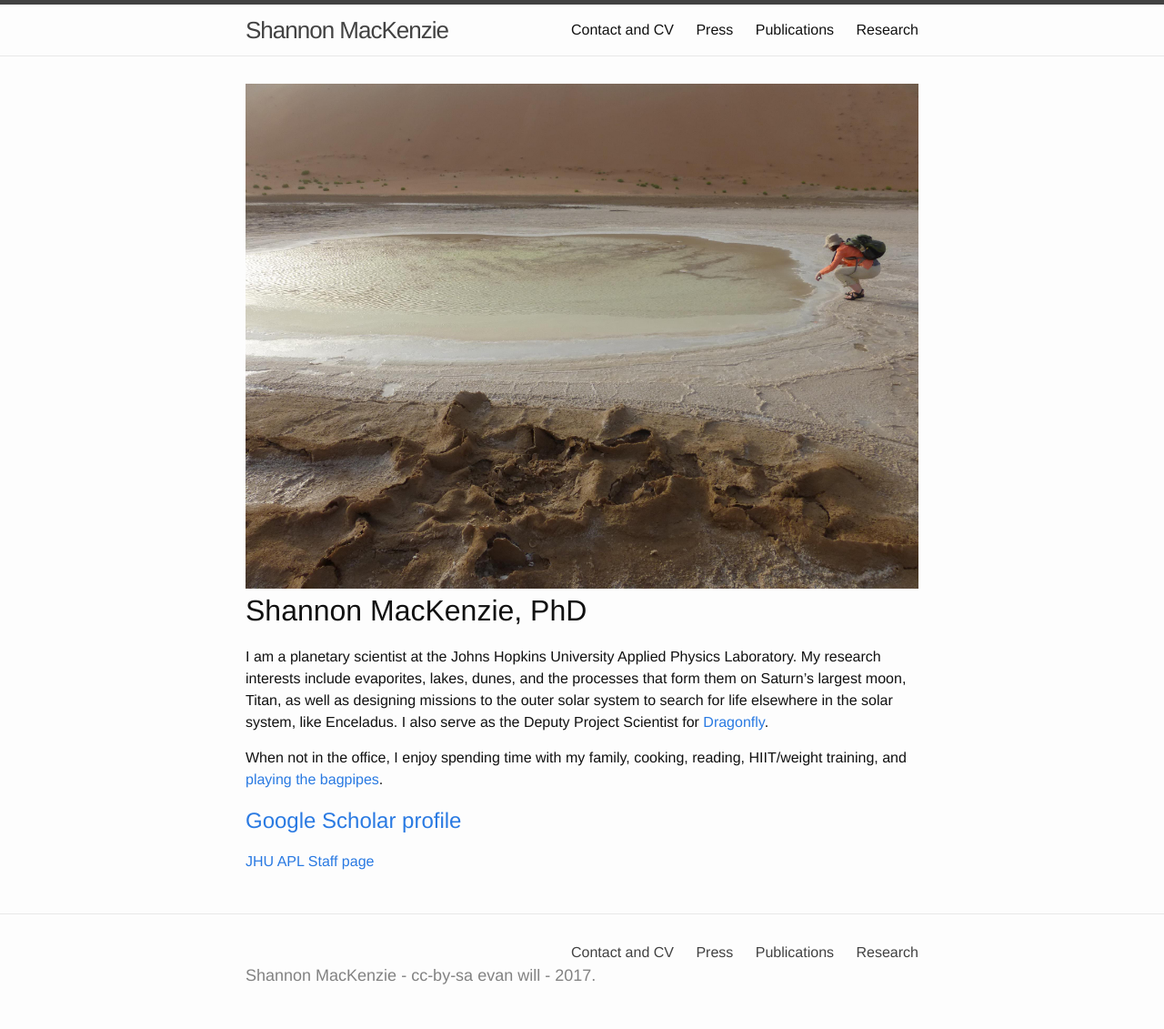
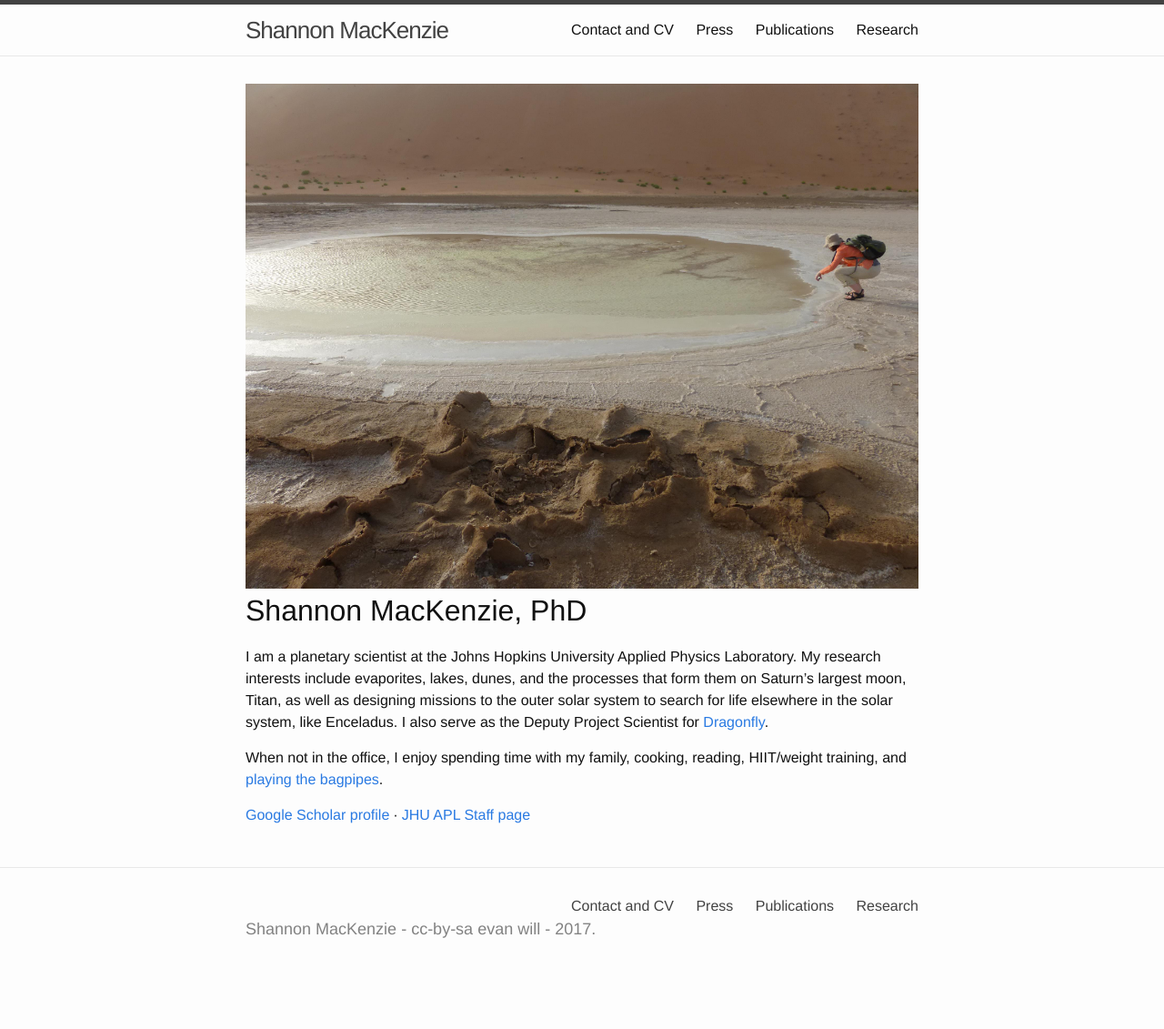
Before and after one commit to shannonmackenzie/shannonmackenzie.github.io, a Jekyll site: the page built from index.md, in a window 1280 px wide. Shown: the whole page at 91% size. Built offline with Jekyll 4.4.1, drawn with Linux system fonts in a browser that asks for light colours; after the commit the page ends 1080 px from its top, so only the background shows below that.

```diff
--- a/index.md
+++ b/index.md
@@ -13,6 +13,4 @@ I am a planetary scientist at the Johns Hopkins University Applied Physics Labor
 When not in the office, I enjoy spending time with my family, cooking, reading, HIIT/weight training, and [playing the bagpipes](https://www.baltimorecitypipeband.com/home).
 
 
-[Google Scholar profile](https://scholar.google.com/citations?user=982dVpEAAAAJ&hl=en)
---
-[JHU APL Staff page](https://civspace.jhuapl.edu/people/shannon-mackenzie)
+[Google Scholar profile](https://scholar.google.com/citations?user=982dVpEAAAAJ&hl=en) ∙ [JHU APL Staff page](https://civspace.jhuapl.edu/people/shannon-mackenzie)
```
